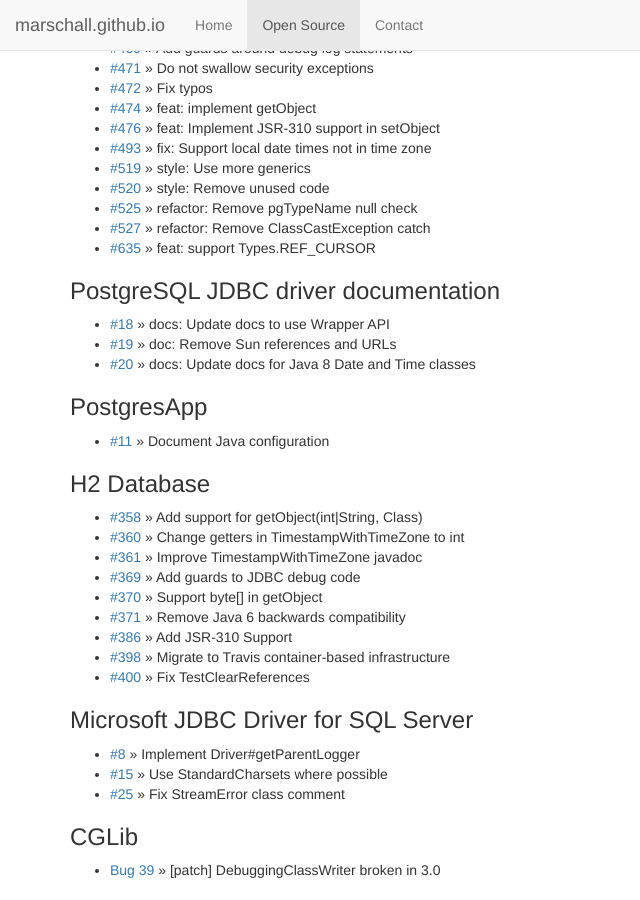
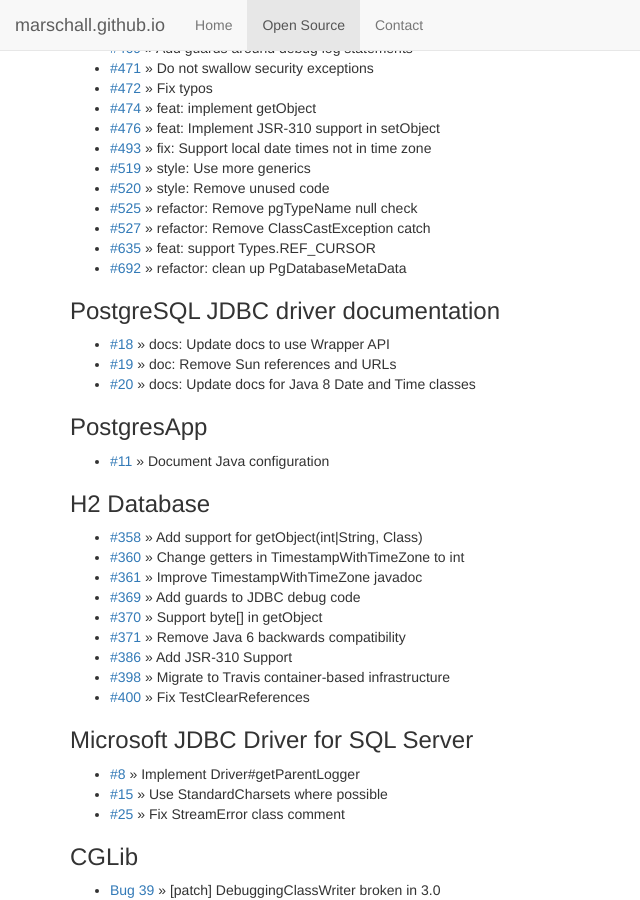
Before and after one commit to marschall/marschall.github.com, a Jekyll site: the page built from open-source.html, in a window 1280 px wide and 900 px high, scrolled down 3757 px. Shown: the whole window, without its empty margins (0-640 px from the left). Built offline with Jekyll 4.4.1, drawn with Linux system fonts in a browser that asks for light colours.

Commit message:
add pgjdbc#692

```diff
--- a/open-source.html
+++ b/open-source.html
@@ -246,6 +246,7 @@
   <li><a href="https://github.com/pgjdbc/pgjdbc/pull/525">#525</a> &raquo; refactor: Remove pgTypeName null check</li>
   <li><a href="https://github.com/pgjdbc/pgjdbc/pull/527">#527</a> &raquo; refactor: Remove ClassCastException catch</li>
   <li><a href="https://github.com/pgjdbc/pgjdbc/pull/635">#635</a> &raquo; feat: support Types.REF_CURSOR</li>
+  <li><a href="https://github.com/pgjdbc/pgjdbc/pull/692">#692</a> &raquo; refactor: clean up PgDatabaseMetaData</li>
 </ul>
 <h3>PostgreSQL JDBC driver documentation</h3>
 <ul>
```
